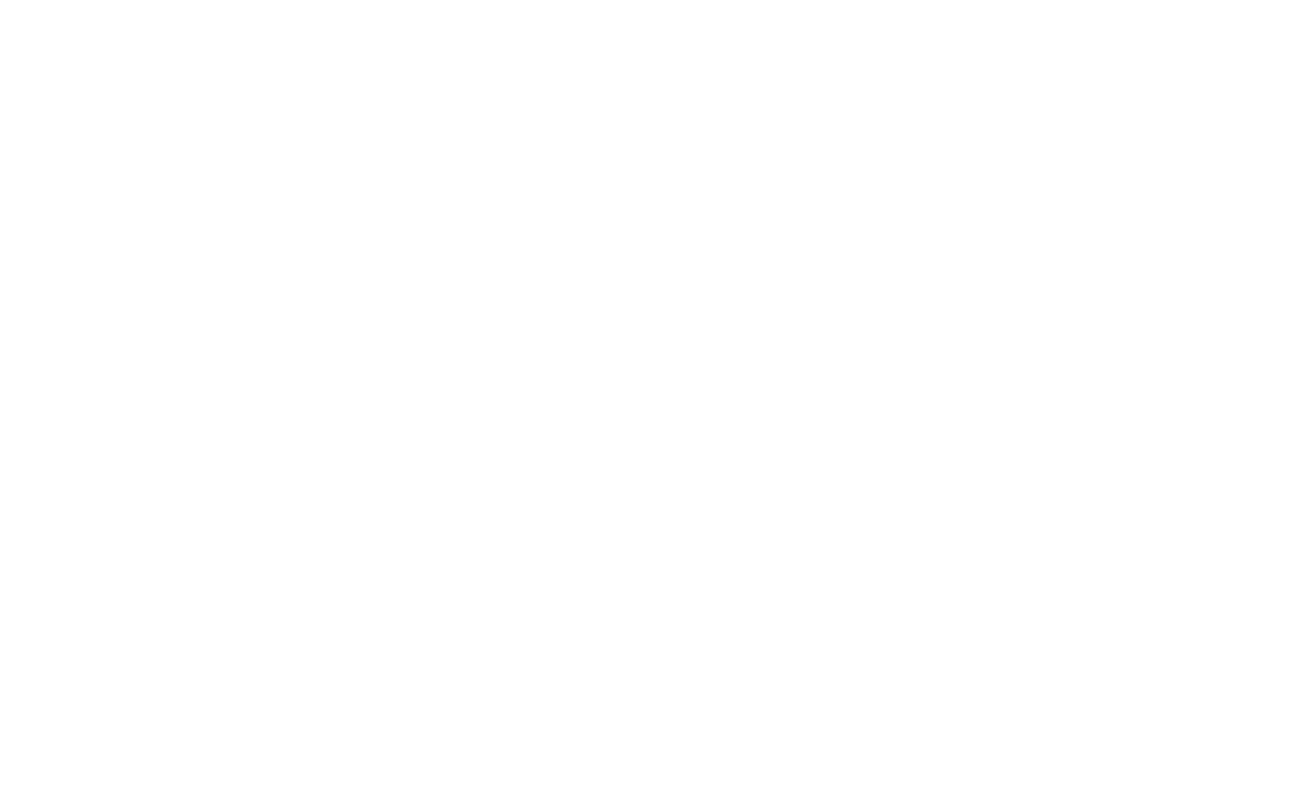
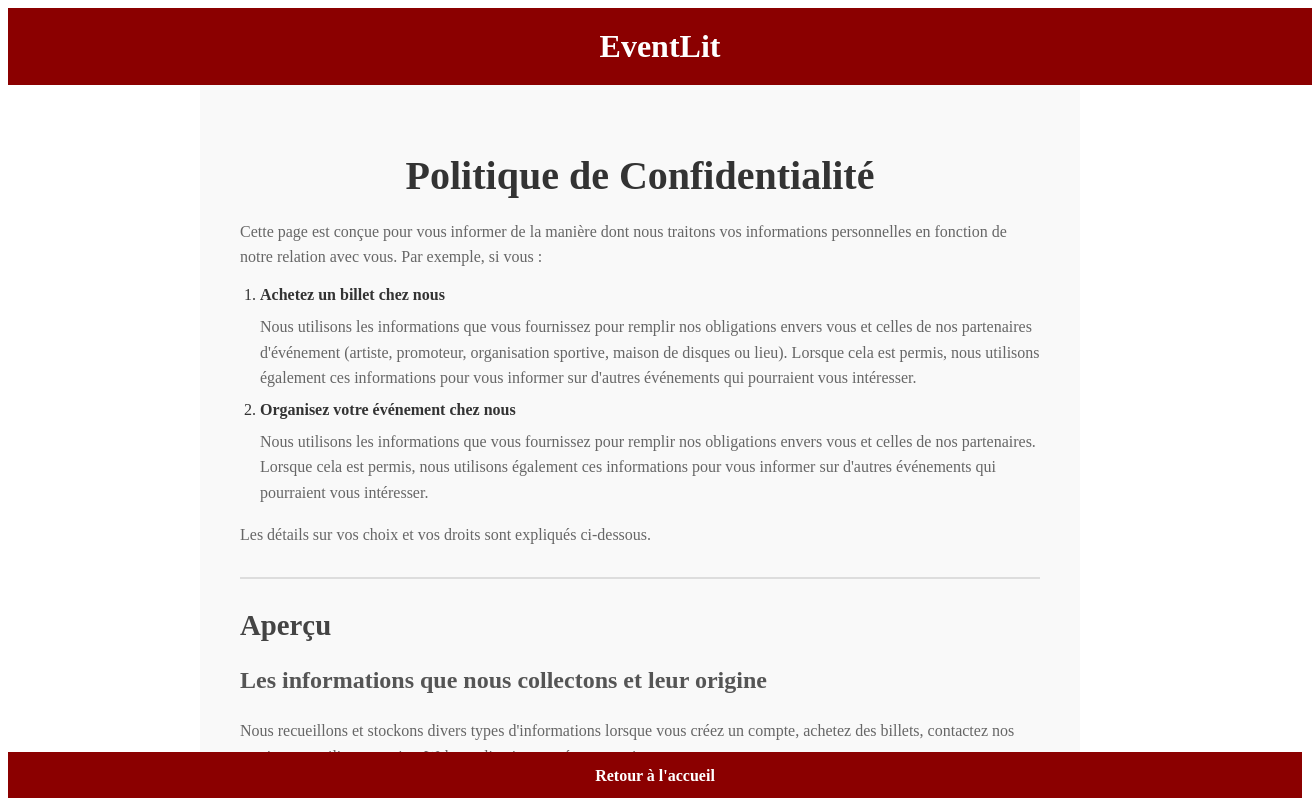
Before and after one commit to Delta-ReFz/Integrateur2, a Vue app in the folder integrateur/: page /politique-confidentialite in a window 1280 px wide. Before the commit this address had no page. Shown: the top 798 px of the page, 1312 px wide, since content can reach past the window. Built offline with nearby package versions, Linux system fonts and the light colour scheme.

Commit message:
page Acceuil et politique et conf

```diff
--- a/integrateur/src/router.js
+++ b/integrateur/src/router.js
@@ -4,6 +4,7 @@
 import CreerEvenement from './views/CreerEvenement.vue';
 import GererEvenement from './views/GererEvenement.vue';
 import AnalyseDonnees from './views/AnalyseDonnees.vue';
+import PolitiqueConfidentialite from './views/PolitiqueConfidentialite.vue';
 
 
 const routes = [
@@ -36,7 +37,14 @@
   path: '/analyse-donnees',
   name: 'AnalyseDonnees',
   component: AnalyseDonnees
+},
+
+{
+  path: '/politique-confidentialite' ,
+  name: 'PolitiqueConfidentialite' ,
+  component: PolitiqueConfidentialite
 }
+
 ];
 
 const router = createRouter({
--- a/integrateur/src/views/Accueil.vue
+++ b/integrateur/src/views/Accueil.vue
@@ -44,6 +44,7 @@
   </template>
 
   <script setup>
+
   import { ref } from 'vue';
 
 
--- /dev/null
+++ b/integrateur/src/views/PolitiqueConfidentialite.vue
@@ -0,0 +1,184 @@
+<template>
+    <div class="page-politique-conf">
+      <header class="header">
+        <div class="titre1">
+          <h1>
+            <router-link to="/">EventLit</router-link>
+          </h1>
+        </div>
+      </header>
+
+      <main class="content">
+        <h1>Politique de Confidentialité</h1>
+        <p>
+          Cette page est conçue pour vous informer de la manière dont nous traitons vos informations personnelles en fonction de notre relation avec vous. Par exemple, si vous :
+        </p>
+        <ol>
+          <li>
+            <strong>Achetez un billet chez nous</strong>
+            <p>
+              Nous utilisons les informations que vous fournissez pour remplir nos obligations envers vous et celles de nos partenaires d'événement (artiste, promoteur, organisation sportive, maison de disques ou lieu). Lorsque cela est permis, nous utilisons également ces informations pour vous informer sur d'autres événements qui pourraient vous intéresser.
+            </p>
+          </li>
+          <li>
+            <strong>Organisez votre événement chez nous</strong>
+            <p>
+              Nous utilisons les informations que vous fournissez pour remplir nos obligations envers vous et celles de nos partenaires. Lorsque cela est permis, nous utilisons également ces informations pour vous informer sur d'autres événements qui pourraient vous intéresser.
+            </p>
+          </li>
+        </ol>
+        <p>Les détails sur vos choix et vos droits sont expliqués ci-dessous.</p>
+        <hr />
+
+        <h2>Aperçu</h2>
+
+        <h3>Les informations que nous collectons et leur origine</h3>
+        <p>
+          Nous recueillons et stockons divers types d'informations lorsque vous créez un compte, achetez des billets, contactez nos services ou utilisez nos sites Web, applications et réseaux sociaux.
+        </p>
+
+        <h3>Comment et pourquoi nous utilisons vos informations personnelles</h3>
+        <p>
+          Nous utilisons vos informations pour plusieurs raisons, y compris pour faciliter votre participation aux événements que vous appréciez, pour communiquer avec vous, à des fins commerciales et pour d'autres motifs exigés par la loi.
+        </p>
+
+        <h3>Avec qui nous partageons vos informations et pourquoi</h3>
+        <p>
+          Nous pouvons partager vos informations avec les partenaires de l'événement (tels que l'artiste, le promoteur ou le lieu) et d'autres tiers impliqués dans la prestation du service.
+        </p>
+
+        <h3>Vos choix et vos droits</h3>
+        <p>
+          Vous pouvez choisir de recevoir des communications commerciales de notre part et avez le droit d'accéder aux informations que nous détenons à votre sujet.
+        </p>
+
+        <h3>Protection de vos informations personnelles</h3>
+        <p>
+          Nous prenons des mesures pour protéger vos informations et les supprimons en toute sécurité lorsqu'elles ne sont plus nécessaires.
+        </p>
+
+        <h3>Nous joindre</h3>
+        <p>
+          Pour toute question ou commentaire sur cette politique ou sur la manière dont nous traitons vos informations, contactez-nous.
+        </p>
+      </main>
+
+      <footer class="footer">
+        <router-link to="/">Retour à l'accueil</router-link>
+      </footer>
+    </div>
+  </template>
+
+
+
+  <style scoped>
+
+
+  body,
+  html {
+    margin: 0;
+    padding: 0;
+    font-family: Arial, Helvetica, sans-serif;
+  }
+
+  .page-politique-conf {
+    display: flex;
+    flex-direction: column;
+    min-height: 100vh;
+  }
+
+  .header {
+    width: 100%;
+    text-align: center;
+    padding: 20px;
+    background-color: darkred;
+    color: #fff;
+  }
+
+  .titre1 h1 {
+    margin: 0;
+    font-size: 2rem;
+  }
+
+  .titre1 h1 a {
+    text-decoration: none;
+    color: white;
+    transition: color 0.3s ease;
+  }
+
+  .titre1 h1 a:hover {
+    color:deeppink;
+  }
+
+  .content {
+    flex-grow: 1;
+    padding: 40px;
+    background-color: #f9f9f9;
+    color: #333;
+    max-width: 800px;
+    margin: 0 auto;
+  }
+
+  h1 {
+    text-align: center;
+    color: #333;
+    font-size: 2.5rem;
+    margin-bottom: 20px;
+  }
+
+  h2 {
+    color: #444;
+    margin-top: 30px;
+    font-size: 1.8rem;
+  }
+
+  h3 {
+    color: #555;
+    font-size: 1.5rem;
+    margin-top: 25px;
+  }
+
+  p {
+    line-height: 1.6;
+    margin: 10px 0;
+    color: #666;
+  }
+
+  ol {
+    padding-left: 20px;
+  }
+
+  ol li {
+    margin-bottom: 10px;
+  }
+
+  strong {
+    color: #333;
+  }
+
+  hr {
+    border: none;
+    border-top: 2px solid #ddd;
+    margin: 30px 0;
+  }
+
+  .footer {
+    background-color: darkred;
+    color: #fff;
+    text-align: center;
+    padding: 15px;
+    position: sticky;
+    bottom: 0;
+    width: 100%;
+  }
+
+  .footer a {
+    color: white;
+    text-decoration: none;
+    font-weight: bold;
+  }
+
+  .footer a:hover {
+    color: deeppink;
+  }
+  </style>
```
